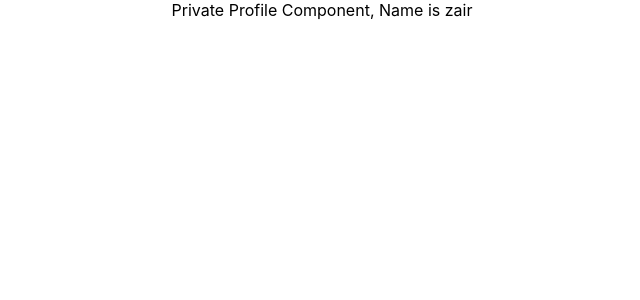
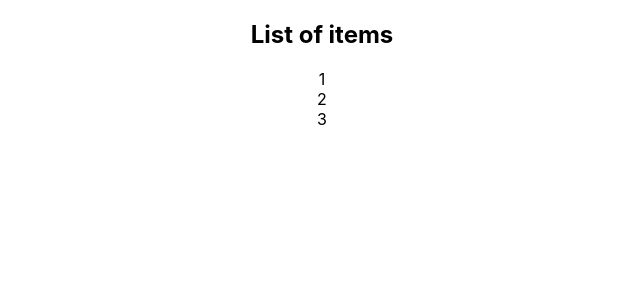
Before and after one commit to DevPro15/react-typescript-demo, a React (Create React App) app: page / in a window 1280 px wide. Shown: the top 300 px of the page, without its empty margins (318-958 px from the left). Built offline with nearby package versions, Linux system fonts and the light colour scheme.

Commit message:
Generic Props

```diff
--- a/src/App.tsx
+++ b/src/App.tsx
@@ -1,11 +1,34 @@
 import "./App.css";
-import { Private } from "./components/auth/Private";
-import { Profile } from "./components/auth/Profile";
+import { List } from "./components/generics/List";
 
 function App() {
   return (
     <div className="App">
-      <Private isLoggedIn={true} component={Profile} />
+      {/* <List
+        items={["Zaheer Wonder Women", "Jasim Supergirl", "Zair Deadpool"]}
+        onClick={(item) => console.log(item)}
+      />
+      <List items={[1, 2, 3]} onClick={(item) => console.log(item)} /> */}
+      <List
+        items={[
+          {
+            id: 1,
+            first: "jasim",
+            last: "Supergirl",
+          },
+          {
+            id: 2,
+            first: "Zaheer",
+            last: "Wonder Women",
+          },
+          {
+            id: 3,
+            first: "Zair",
+            last: "Deadpool",
+          },
+        ]}
+        onClick={(item) => console.log(item)}
+      />
     </div>
   );
 }
--- /dev/null
+++ b/src/components/generics/List.tsx
@@ -0,0 +1,22 @@
+type ListProps<T> = {
+    items: T[]
+    onClick: (value: T) => void
+  }
+
+  export const List = <T extends { id: number }>({
+    items,
+    onClick
+  }: ListProps<T>) => {
+    return (
+      <div>
+        <h2>List of items</h2>
+        {items.map(item => {
+          return (
+            <div key={item.id} onClick={() => onClick(item)}>
+              {item.id}
+            </div>
+          )
+        })}
+      </div>
+    )
+  }
```
